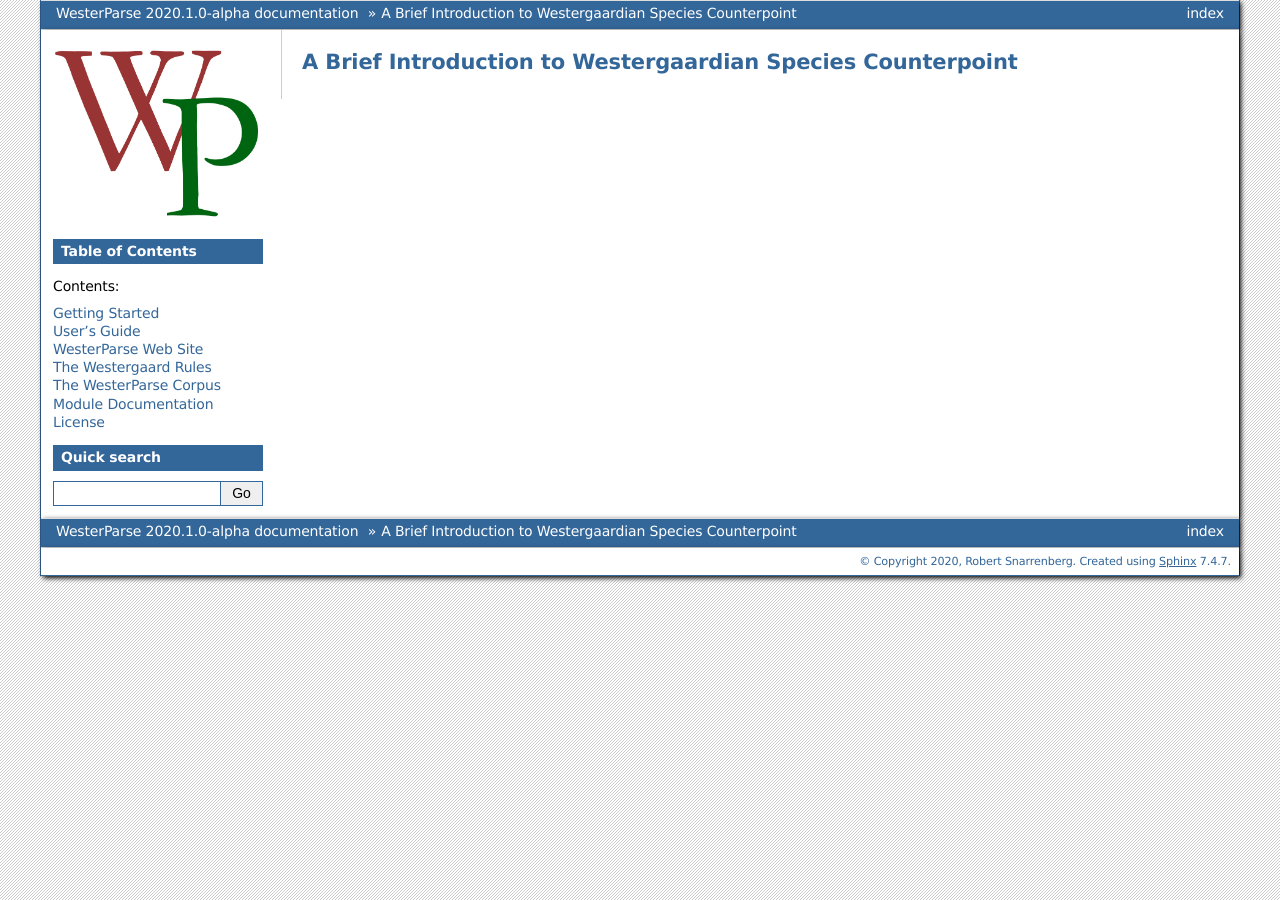
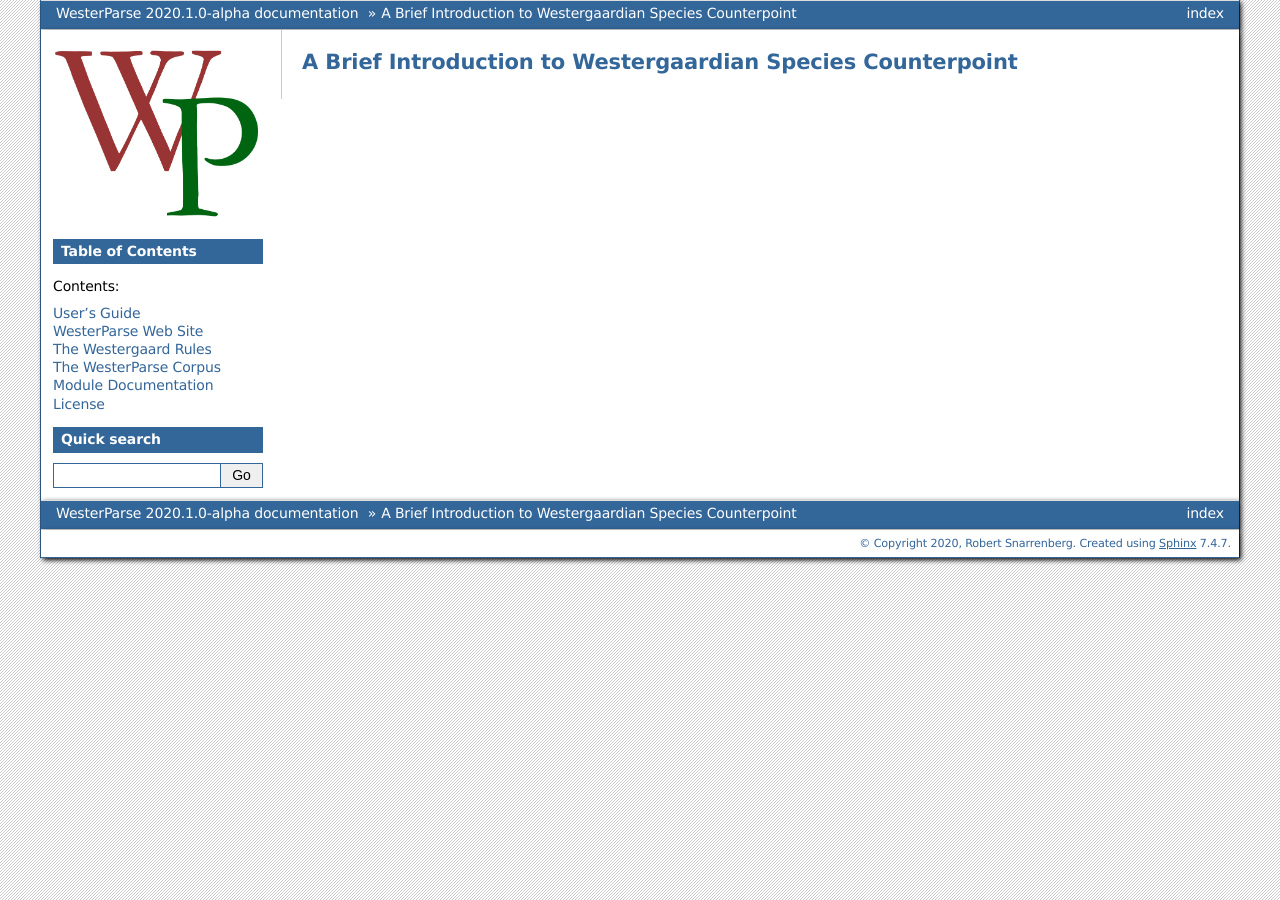
Before and after one commit to snarrenberg/westerparse, a Sphinx documentation site: the page built from docs/speciesguide.rst, in a window 1280 px wide. Built offline with Sphinx 7.4.7, drawn with Linux system fonts in a browser that asks for light colours; pages that are not in the unit, such as notebooks, are missing from menus.

Commit message:
upd file struc

```diff
--- a/docs/index.rst
+++ b/docs/index.rst
@@ -35,7 +35,7 @@
    :maxdepth: 2
    :caption: Contents:
 
-   README
+   ./README
    userguide
    website
    speciesrules
```
Also changed, not shown: README.rst (renamed from docs/README.rst), docs/requirements.txt (added), requirements.txt (added), 3 other files.
